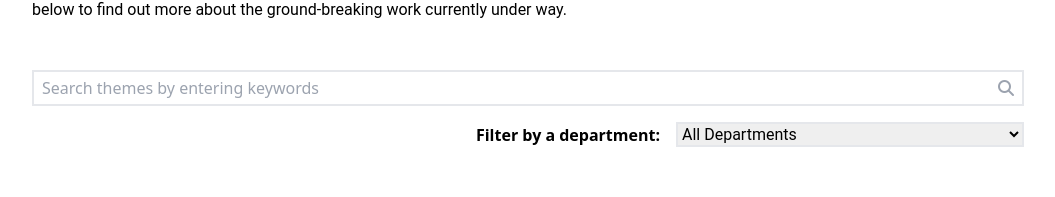
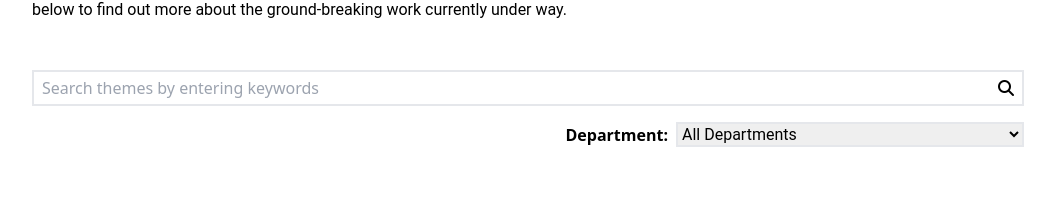
Before and after one commit to toeaung-yeyint/code-testing, a Vue app: page / in a window 1280 px wide. Shown: the part 154-351 px from the top of the page, without its empty margins (112-1167 px from the left). Built offline with nearby package versions, Linux system fonts and the light colour scheme.

Commit message:
code testing

```diff
--- a/src/App.vue
+++ b/src/App.vue
@@ -12,7 +12,7 @@
     <form
       @submit.prevent
       @input="$emit('inputProvided', (payload = searchShape))"
-      class="flex items-center border-2 focus-within:border-sky-500"
+      class="flex items-center border-2 focus-within:border-sky-500 focus-within:text-sky-500"
     >
       <input
         class="px-2 py-1 flex-grow focus:outline-none"
@@ -20,16 +20,14 @@
         placeholder="Search themes by entering keywords"
         v-model="searchTheme"
       />
-      <i class="fa-solid fa-magnifying-glass text-gray-400 px-2"></i>
+      <i class="fa-solid fa-magnifying-glass px-2"></i>
     </form>
     <form class="flex items-center justify-end mt-4 mb-16">
-      <label for="department" class="font-semibold"
-        >Filter by a department:</label
-      >
+      <label for="department" class="font-semibold">Department:</label>
       <select
         v-model="department"
         id="department"
-        class="ml-4 border-2 focus:outline-none focus:border-sky-500 font-['Roboto']"
+        class="ml-2 border-2 focus:outline-none focus:border-sky-500 font-['Roboto']"
       >
         <option value="">All Departments</option>
         <option value="Chemical Engineering">
```
